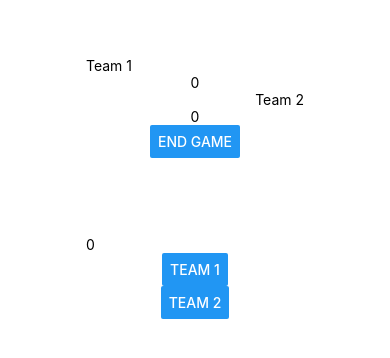
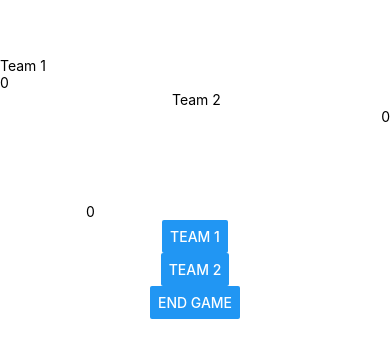
Before and after one commit to MaurelT/CoincheCounter--App, a React Native app in the folder CoincheCounter/: screen / in a window 390 px wide. Shown: the part 234-592 px from the top of the page. Built offline with nearby package versions, Linux system fonts and the light colour scheme.

Commit message:
Css
Début css

```diff
--- a/CoincheCounter/App.js
+++ b/CoincheCounter/App.js
@@ -6,7 +6,7 @@
  * @flow
  */
 
-import React, { Component } from 'react';
+import React, {Component} from 'react';
 import {
   Keyboard,
   StyleSheet,
@@ -15,25 +15,23 @@ import {
   Text,
   Button,
   TouchableWithoutFeedback,
-
 } from 'react-native';
 
-const DismissKeyboard = ({ children }) => (
+const DismissKeyboard = ({children}) => (
   <TouchableWithoutFeedback onPress={() => Keyboard.dismiss()}>
     {children}
   </TouchableWithoutFeedback>
 );
 
-export default class App
-    extends Component<
+export default class App extends Component<
   {},
   {
     Team1count: Number,
-          Team2count : Number,
+    Team2count: Number,
     Team1name: String,
     Team12name: String,
     CurrentRound: number,
-        }
+  },
 > {
   state = {
     Team1count: 0,
@@ -47,22 +45,50 @@ export default class App
     return (
       <DismissKeyboard>
         <View style={styles.container}>
-          <TextInput style={styles.team1name} value={this.state.Team1name} onChange={name => this.setState({Team1name: name.nativeEvent.text})}/>
-          <Text>{this.state.Team1count}</Text>
-          <TextInput style={styles.team2name} value={this.state.Team2name} onChange={name => this.setState({Team2name: name.nativeEvent.text})}/>
-          <Text>{this.state.Team2count}</Text>
-          <Button
-              title='End Game'
-              onPress={() => this.setState({ Team1count: 0 , Team2count: 0 , CurrentRound: 0 })}
+          <TextInput
+            style={styles.team1name}
+            value={this.state.Team1name}
+            onChange={name => this.setState({Team1name: name.nativeEvent.text})}
           />
-          <TextInput style={styles.counter} keyboardType={'numeric'} numeric value={this.state.CurrentRound.toString()} onChange={score => this.setState({CurrentRound: Number(score.nativeEvent.text)})}/>
+          <Text style={styles.team1name}>{this.state.Team1count}</Text>
+          <TextInput
+            style={styles.team2name}
+            value={this.state.Team2name}
+            onChange={name => this.setState({Team2name: name.nativeEvent.text})}
+          />
+          <Text style={styles.team2name}>{this.state.Team2count}</Text>
+          <TextInput
+            style={styles.counter}
+            keyboardType={'numeric'}
+            numeric
+            value={this.state.CurrentRound.toString()}
+            onChange={score =>
+              this.setState({CurrentRound: Number(score.nativeEvent.text)})
+            }
+          />
           <Button
             title={this.state.Team1name}
-              onPress={() => this.setState({ Team1count: this.state.Team1count + this.state.CurrentRound , CurrentRound: 0 })}
+            onPress={() =>
+              this.setState({
+                Team1count: this.state.Team1count + this.state.CurrentRound,
+                CurrentRound: 0,
+              })
+            }
           />
           <Button
             title={this.state.Team2name}
-                onPress={() => this.setState({ Team2count: this.state.Team2count + this.state.CurrentRound , CurrentRound: 0 })}
+            onPress={() =>
+              this.setState({
+                Team2count: this.state.Team2count + this.state.CurrentRound,
+                CurrentRound: 0,
+              })
+            }
+          />
+          <Button
+            title="End Game"
+            onPress={() =>
+              this.setState({Team1count: 0, Team2count: 0, CurrentRound: 0})
+            }
           />
         </View>
       </DismissKeyboard>
@@ -77,10 +103,10 @@ const styles = StyleSheet.create({
     alignItems: 'center',
   },
   team1name: {
-    textAlign: 'left',
+    alignSelf: 'flex-start',
   },
   team2name: {
-    textAlign: 'right',
+    alignSelf: 'flex-end',
   },
   counter: {
     marginTop: '20%',
```
Lines whose indentation alone changed are shown as unchanged.
